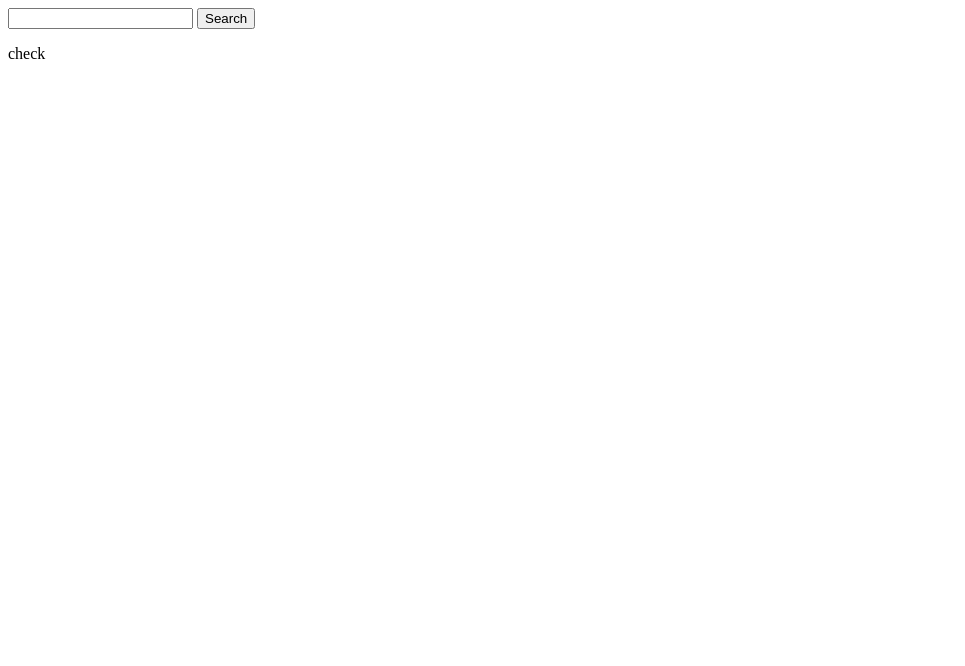
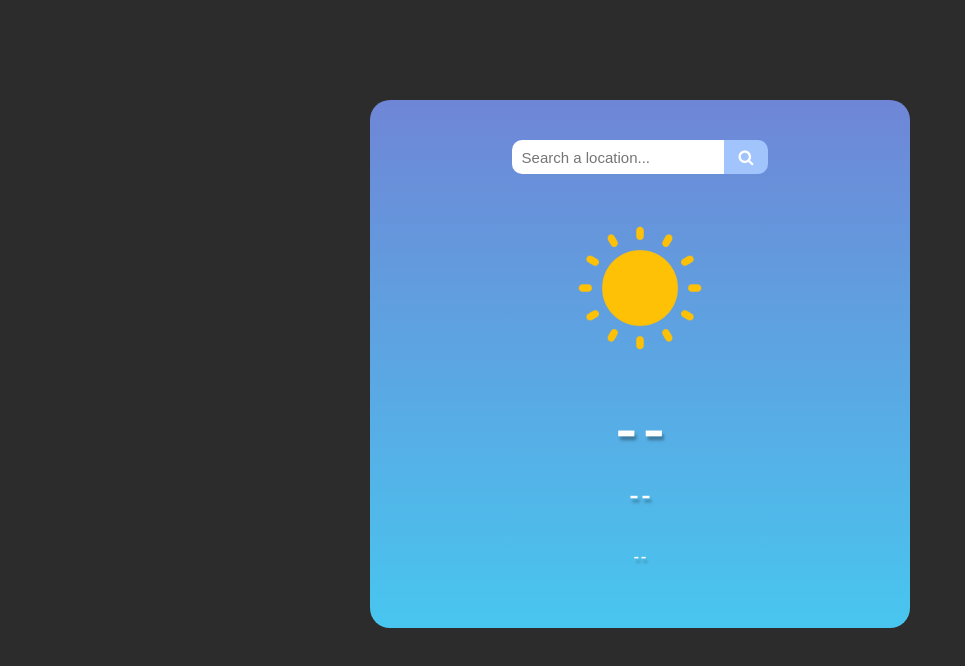
Before and after one commit to ahmvdev/WeatherAPI, a plain HTML site: page index.html in a window 1280 px wide. Shown: the whole page, without its empty margins (0-965 px from the left). Drawn offline with Linux system fonts and the light colour scheme.

Commit message:
removed api key and finalized

```diff
--- a/index.html
+++ b/index.html
@@ -3,12 +3,26 @@
 <head>
     <meta charset="UTF-8">
     <meta name="viewport" content="width=device-width, initial-scale=1.0">
-    <title>WeatherAPI</title>
+    <link rel="stylesheet" href="styles.css">
+    <link rel="preconnect" href="https://fonts.googleapis.com">
+    <link rel="preconnect" href="https://fonts.gstatic.com" crossorigin>
+    <link href="https://fonts.googleapis.com/css2?family=Overpass:ital,wght@0,100..900;1,100..900&display=swap" rel="stylesheet">
+    <link rel="stylesheet" href="https://cdnjs.cloudflare.com/ajax/libs/font-awesome/4.7.0/css/font-awesome.min.css">
+        <title>WeatherAPI</title>
 </head>
 <body>
-    <input id="input"></input>
-    <button id="btn">Search</button>
-    <p id="text">check</p>
+    <div class="main-container">
+        <div class="card">
+            <div class="search-container">
+                <input id="input" placeholder="Search a location..."></input>
+                <button id="btn" <i class="fa fa-search"></i></button>
+            </div>
+                <img src=""></img>
+                <p id="temp">--</p>
+                <p id="condition">--</p>
+                <p id="location">--</p>
+        </div>
+</div>
 </body>
 <script src="main.js"></script>
 </html>
--- a/main.js
+++ b/main.js
@@ -1,18 +1,44 @@
-const text = document.querySelector('#text')
+const temp = document.querySelector('#temp');
 const inputEl = document.querySelector('#input')
-async function main(){
+const condition = document.querySelector('#condition')
+const locationEl = document.querySelector('#location');
+const weatherIconEl = document.querySelector('img')
+weatherIconEl.src = './sunny.png';
+
+
+const weatherIcons = {
+    'Clear': 'sunny.png',
+    'Partially cloudy': 'weather02-512.webp',
+    'Cloudy':'cloudy.png',
+    'Overcast':'cloudy.png',
+    'Rain' : 'rainy.png',
+    'Thunderstorm': 'thunderstorm.png',
+    'Snow': 'snow.png',
+}
+
+const main = async () => {
     const input = inputEl.value;
     if(input === ''){
-        alert('please fill in the location')
+        alert('Please fill in the location')
+        return;
     }
     try{
-    const response = await fetch(`https://weather.visualcrossing.com/VisualCrossingWebServices/rest/services/timeline/${input}?unitGroup=metric&key=apikeyhere&contentType=json`, {mode:'cors'})
+    const response = await fetch(`https://weather.visualcrossing.com/VisualCrossingWebServices/rest/services/timeline/${input}?unitGroup=metric&key=API_KEY_HERE&contentType=json`, {mode:'cors'})
     const weatherData = await response.json();
-        console.log(weatherData);
+        temp.textContent = `${weatherData.currentConditions.temp}°C`;
+        const currentCondition = weatherData.currentConditions.conditions;
+        condition.textContent = currentCondition;
+        locationEl.textContent = weatherData.resolvedAddress;
+
+        if(weatherIcons[currentCondition]){
+            weatherIconEl.src = weatherIcons[currentCondition];
+        }
     }
     catch(e){
         console.error('error:', e)
     }
 }
+
+
 const button = document.querySelector('#btn')
 button.addEventListener('click', main)
--- /dev/null
+++ b/styles.css
@@ -0,0 +1,70 @@
+body{
+    background-color: #2c2c2c;
+    font-family: Overpass;
+}
+
+.card{
+    width: auto;
+    max-width: 470px;
+    background-image: linear-gradient(to top, #48c6ef 0%, #6f86d6 100%);
+    margin: 100px auto 0;
+    padding: 40px 35px;
+    text-align: center;
+    border-radius: 20px;
+}
+
+img{
+    width:40%;
+    height:40%;
+}
+.search-container {
+    display: flex;
+    justify-content: center;
+    margin-bottom: 20px;
+}
+
+#input {
+    width: 200px;
+    height: 32px;
+    border-radius: 10px 0 0 10px;
+    border: none;
+    outline: none;
+    padding-left: 10px;
+    font-size: 15px;
+}
+
+#btn {
+    height: 34px;
+    border-radius: 0 10px 10px 0;
+    border: none;
+    outline: none;
+    background-color: #a1c4fd;
+    color: white;
+    cursor: pointer;
+    padding: 0 15px;
+}
+#btn:hover {
+    background-color: black;
+}
+
+#temp{
+    color:white;
+    font-size: 69px;
+    text-shadow: 2px 4px 3px rgba(0,0,0,0.3);
+    margin-top: 5px;
+    margin-bottom: 0px;
+}
+
+#condition{
+    margin-top: 0px;
+    color:white;
+    font-size: 30px;
+    text-shadow: 2px 4px 3px rgba(0,0,0,0.3);
+}
+
+#location{
+    margin-top: 0px;
+    color:white;
+    font-size: 18px;
+    text-shadow: 2px 4px 3px rgba(0,0,0,0.3);
+}
```
Also changed, not shown: cloudy.png (added), rainy.png (added), snow.png (added), sunny.png (added), thunderstorm.png (added), weather02-512.webp (added), 1 other file.
